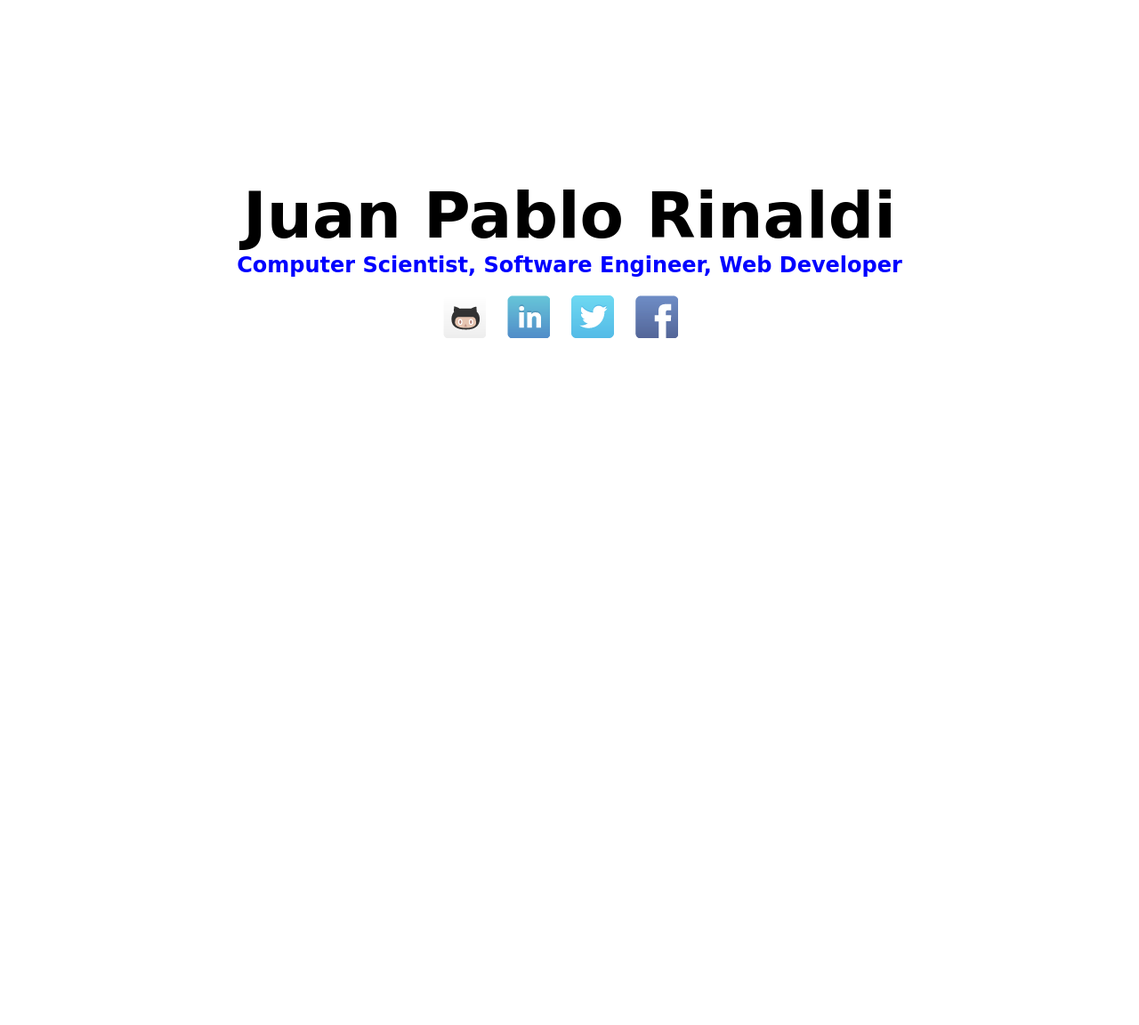
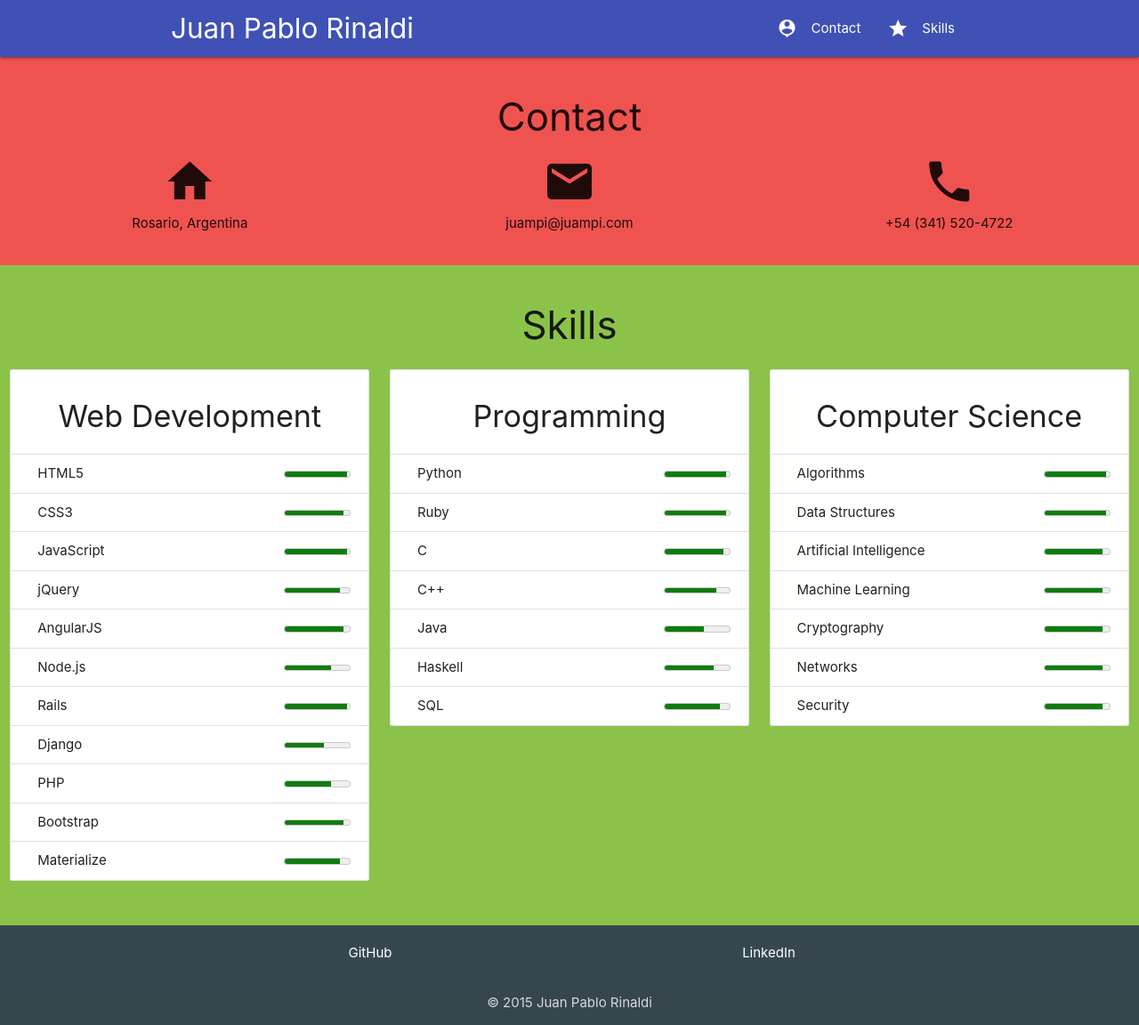
Before and after one commit to juampi/juampi.github.io, a plain HTML site: page index.html in a window 1280 px wide. Shown: the whole page at 89% size. Before the commit the page ends 800 px from the top, so only its background shows below. Drawn offline with nearby package versions, Linux system fonts and the light colour scheme; a web font is replaced by a local one.

Commit message:
Redesign website

```diff
--- a/css/style.css
+++ b/css/style.css
@@ -1,34 +1,3 @@
-body {
-  margin-top: 200px;
-  text-align: center;
+footer.page-footer {
+    margin-top: 0;
 }
-
-h1 {
-  font-size: 72px;
-  font-family: 'Kranky', cursive;
-  margin-bottom: 0;
-}
-
-h2 {
-  font-family: 'Electrolize', cursive;
-  color: #0000ff;
-  margin-top: 0;
-}
-
-ul {
-  text-align: center;
-  padding: 0;
-}
-
-li {
-  display: inline-block;
-  margin-right: 20px;
-}
-
-img {
-  opacity: 0.8;
-}
-
-img:hover {
-  opacity: 1.0;
-}
--- a/index.html
+++ b/index.html
@@ -1,11 +1,13 @@
 <!DOCTYPE html>
-<html>
+<html ng-app="myApp">
   <head>
     <meta charset="utf-8">
+    <meta name="viewport" content="width=device-width, initial-scale=1.0">
     <title>Juan Pablo Rinaldi</title>
+    <link rel="stylesheet" href="https://cdnjs.cloudflare.com/ajax/libs/materialize/0.97.1/css/materialize.min.css">
+    <link rel="stylesheet" href="https://fonts.googleapis.com/icon?family=Material+Icons">
+    <link rel="stylesheet" href="https://maxcdn.bootstrapcdn.com/font-awesome/4.4.0/css/font-awesome.min.css">
     <link rel="stylesheet" href="css/style.css">
-    <link href='https://fonts.googleapis.com/css?family=Kranky' rel='stylesheet' type='text/css'>
-    <link href='https://fonts.googleapis.com/css?family=Electrolize' rel='stylesheet' type='text/css'>
     <script>
       (function(i,s,o,g,r,a,m){i['GoogleAnalyticsObject']=r;i[r]=i[r]||function(){
       (i[r].q=i[r].q||[]).push(arguments)},i[r].l=1*new Date();a=s.createElement(o),
@@ -17,14 +19,68 @@
 
     </script>
   </head>
-  <body>
-    <h1>Juan Pablo Rinaldi</h1>
-    <h2>Computer Scientist, Software Engineer, Web Developer</h2>
-    <ul>
-      <li><a href="http://github.com/juampi" target="_blank" title="View profile on GitHub"><img src="img/github.png" alt="View profile on GitHub" /></a></li>
-      <li><a href="http://www.linkedin.com/in/juampi" target="_blank" title="View profile on LinkedIn"><img src="img/linkedin.png" alt="View profile on LinkedIn" /></a></li>
-      <li><a href="http://twitter.com/Juampix" target="_blank" title="View profile on Twitter"><img src="img/twitter.png" alt="View profile on Twitter" /></a></li>
-      <li><a href="http://www.facebook.com/Juampyx" target="_blank" title="View profile on Facebook"><img src="img/facebook.png" alt="View profile on Facebook" /></a></li>
-    </ul>
+  <body ng-controller="myController as myCtrl">
+
+  <div class="navbar-fixed">
+    <nav class="indigo">
+      <div class="nav-wrapper container">
+        <a href="#" class="brand-logo">Juan Pablo Rinaldi</a>
+        <ul id="nav-mobile" class="right hide-on-med-and-down">
+          <li><a href="#contact"><i class="material-icons left">person_pin</i>Contact</a></li>
+          <li><a href="#skills"><i class="material-icons left">grade</i>Skills</a></li>
+        </ul>
+      </div>
+    </nav>
+  </div>
+
+    <section id="contact" class="section scrollspy red lighten-1">
+      <h3 class="center-align">Contact</h3>
+      <div class="row center-align">
+        <div class="col s12 m4" ng-repeat="item in myCtrl.contactInfo">
+          <i class="medium material-icons" ng-bind="item.icon"></i>
+          <br>
+          <span ng-bind="item.text"></span>
+        </div>
+      </div>
+    </section>
+
+    <section id="skills" class="section scrollspy light-green">
+      <h3 class="center-align">Skills</h3>
+      <div class="row">
+        <div class="col s12 m6 l4" ng-repeat="skillCategory in myCtrl.skillCategories">
+          <ul class="collection with-header">
+            <li class="collection-header"><h4 class="center-align" ng-bind="skillCategory.name"></h4></li>
+            <li class="collection-item" ng-repeat="skill in skillCategory.skills">
+              <div>
+                <span ng-bind="skill.name"></span>
+                <div class="secondary-content">
+                  <meter value="{{ skill.level }}"></meter>
+                </div>
+              </div>
+            </li>
+          </ul>
+        </div>
+      </div>
+    </section>
+
+    <footer class="page-footer center-align blue-grey darken-3">
+      <div class="container">
+        <div class="row">
+          <div class="col s6" ng-repeat="link in myCtrl.footerLinks">
+            <a ng-href="{{link.href}}" target="_blank" class="white-text" ng-bind="link.text"></a>
+          </div>
+        </div>
+      </div>
+      <div class="footer-copyright">
+        <div class="container">
+        © 2015 Juan Pablo Rinaldi
+        </div>
+      </div>
+    </footer>
+
+    <script src="https://code.jquery.com/jquery-2.1.4.min.js"></script>
+    <script src="https://cdnjs.cloudflare.com/ajax/libs/materialize/0.97.1/js/materialize.min.js"></script>
+    <script src="https://ajax.googleapis.com/ajax/libs/angularjs/1.4.7/angular.min.js"></script>
+    <script src="js/app.js"></script>
   </body>
 </html>
--- /dev/null
+++ b/js/app.js
@@ -0,0 +1,77 @@
+/* global angular */
+
+$(document).ready(function() {
+    $('.scrollspy').scrollSpy();
+});
+
+angular.module("myApp", []).
+controller("myController", function myController() {
+    this.skillCategories = [
+        {
+            name: "Web Development",
+            skills: [
+                { name: "HTML5", level: 0.95 },
+                { name: "CSS3", level: 0.90 },
+                { name: "JavaScript", level: 0.95 },
+                { name: "jQuery", level: 0.85 },
+                { name: "AngularJS", level: 0.90 },
+                { name: "Node.js", level: 0.70 },
+                { name: "Rails", level: 0.95 },
+                { name: "Django", level: 0.60 },
+                { name: "PHP", level: 0.70 },
+                { name: "Bootstrap", level: 0.90 },
+                { name: "Materialize", level: 0.85 }
+            ]
+        },
+        {
+            name: "Programming",
+            skills: [
+                { name: "Python", level: 0.95 },
+                { name: "Ruby", level: 0.95 },
+                { name: "C", level: 0.90 },
+                { name: "C++", level: 0.80 },
+                { name: "Java", level: 0.60 },
+                { name: "Haskell", level: 0.75 },
+                { name: "SQL", level: 0.85 }
+            ]
+        },
+        {
+            name: "Computer Science",
+            skills: [
+                { name: "Algorithms", level: 0.95 },
+                { name: "Data Structures", level: 0.95 },
+                { name: "Artificial Intelligence", level: 0.90 },
+                { name: "Machine Learning", level: 0.90 },
+                { name: "Cryptography", level: 0.90 },
+                { name: "Networks", level: 0.90 },
+                { name: "Security", level: 0.90 }
+            ]
+        }
+    ];
+
+    this.contactInfo = [
+        {
+            text: "Rosario, Argentina",
+            icon: "home"
+        },
+        {
+            text: "juampi@juampi.com",
+            icon: "email"
+        },
+        {
+            text: "+54 (341) 520-4722",
+            icon: "phone"
+        }
+    ];
+
+    this.footerLinks = [
+        {
+            text: "GitHub",
+            href: "https://github.com/juampi"
+        },
+        {
+            text: "LinkedIn",
+            href: "https://www.linkedin.com/in/juampi"
+        }
+    ];
+});
```
